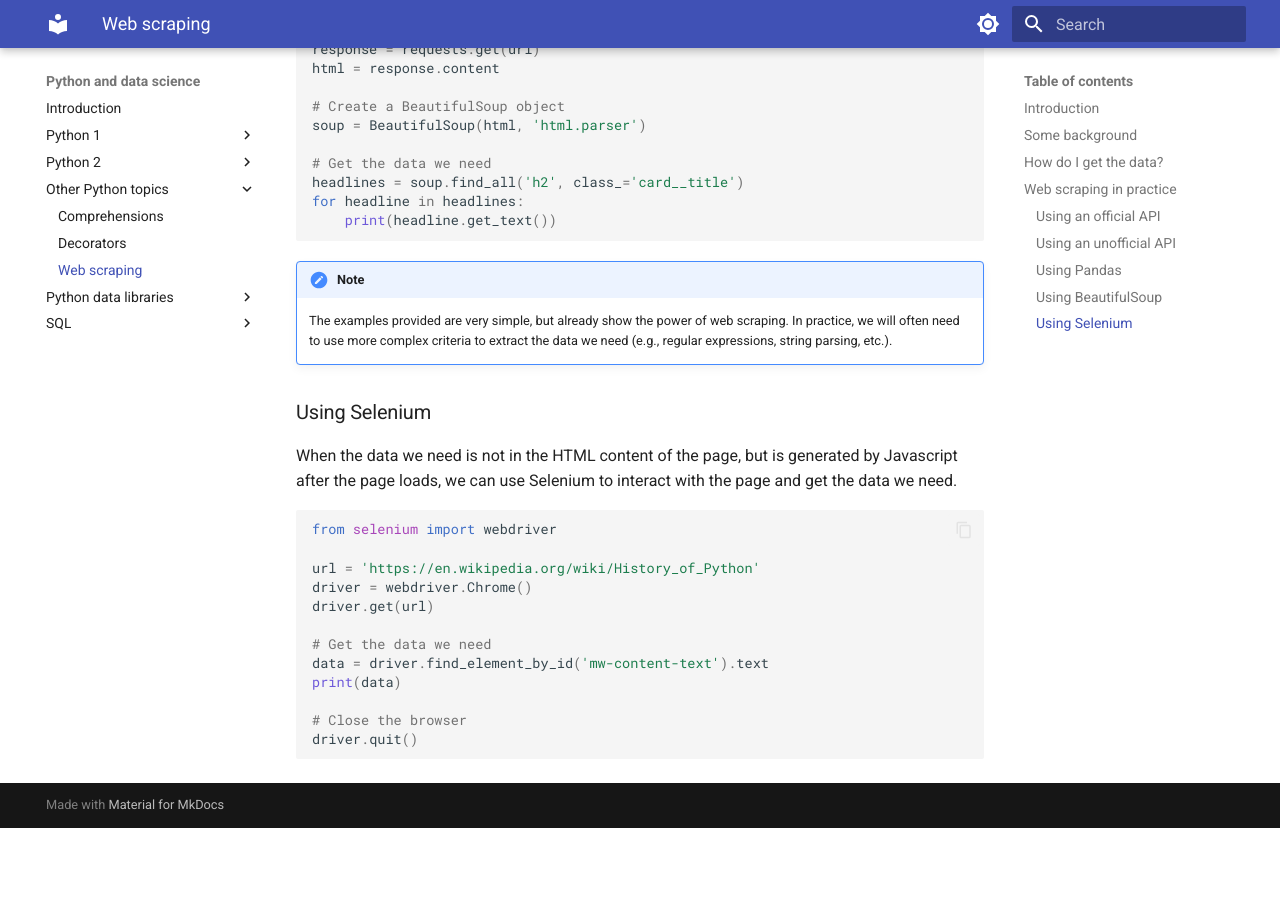
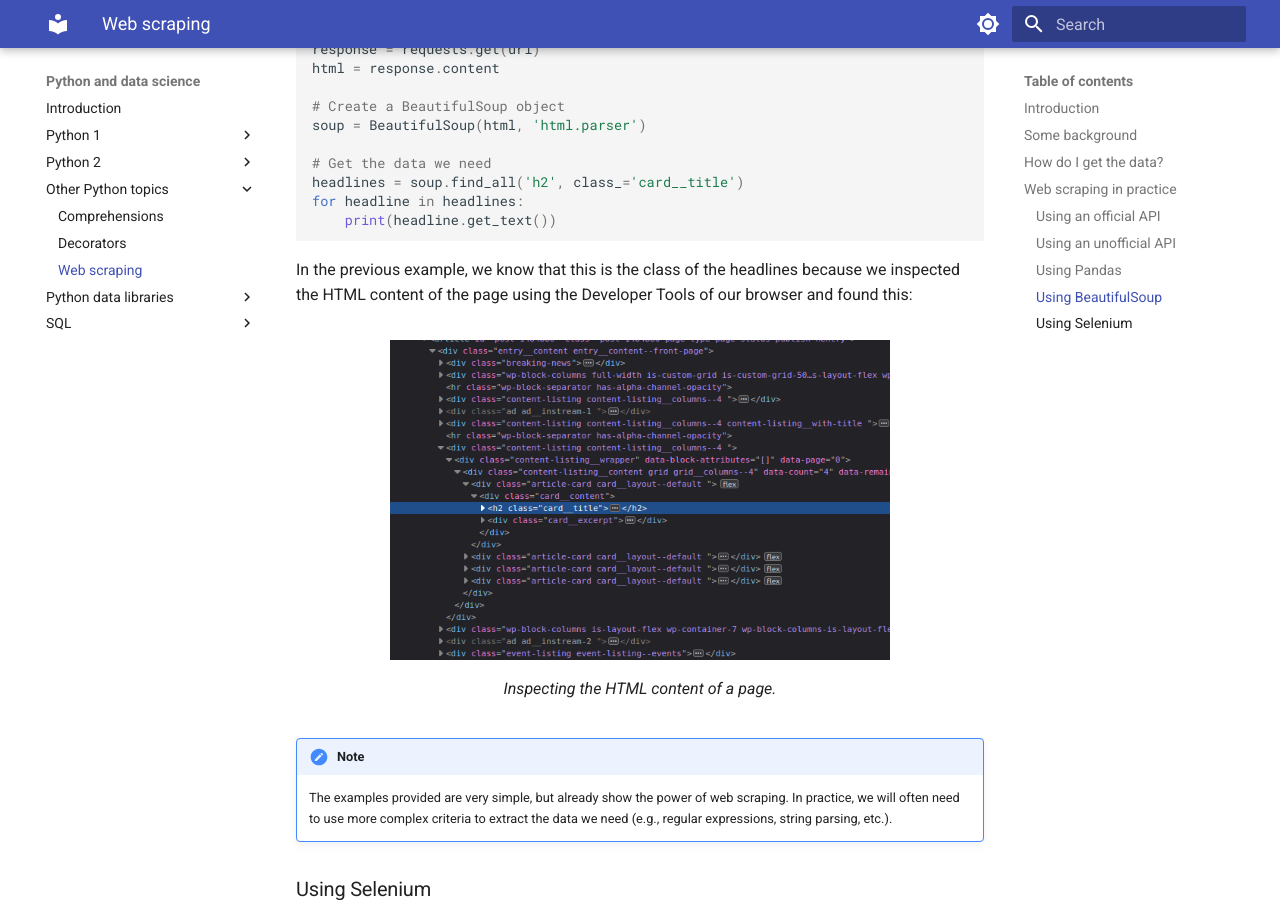
Before and after one commit to gerardpc/python-course, an MkDocs documentation site: the page built from docs/sections/other/web_scraping.md, in a window 1280 px wide and 900 px high, scrolled down 5805 px. Built offline with MkDocs 1.6.1 and Material for MkDocs 9.7.7, drawn with Linux system fonts in a browser that asks for light colours; before the commit the page ends 6633 px from its top, so only the background shows below that.

Commit message:
improve scraping

````diff
--- a/docs/sections/other/web_scraping.md
+++ b/docs/sections/other/web_scraping.md
@@ -195,6 +195,14 @@ for headline in headlines:
     print(headline.get_text())
 ```
 
+In the previous example, we know that this is the class of the headlines because we inspected the HTML content
+of the page using the Developer Tools of our browser and found this:
+
+<figure markdown>
+  ![headline class](../../images/web_structure.png){ width="500" }
+  <figcaption>Inspecting the HTML content of a page.</figcaption>
+</figure>
+
 !!!note
     The examples provided are very simple, but already show the power of web scraping. In practice, we will often need
     to use more complex criteria to extract the data we need (e.g., regular expressions, string parsing, etc.).
````
Also changed, not shown: docs/images/web_structure.png (added).
